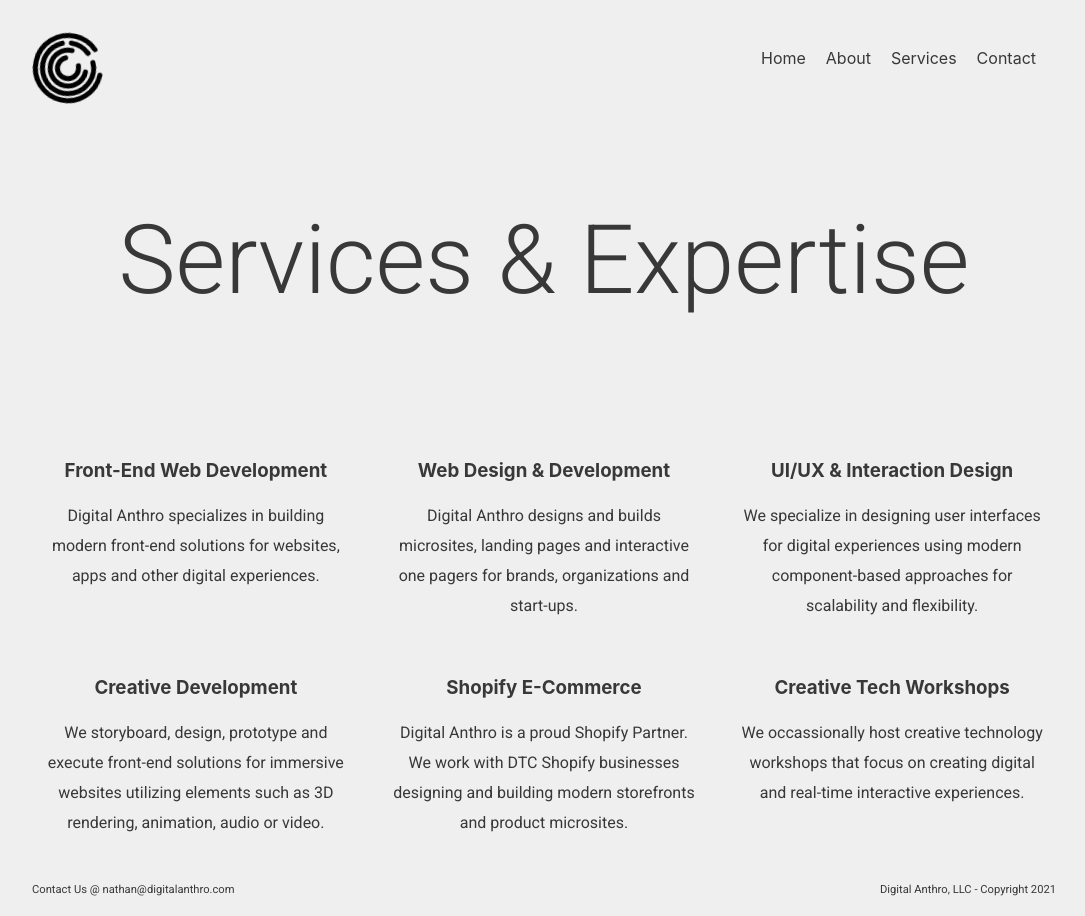
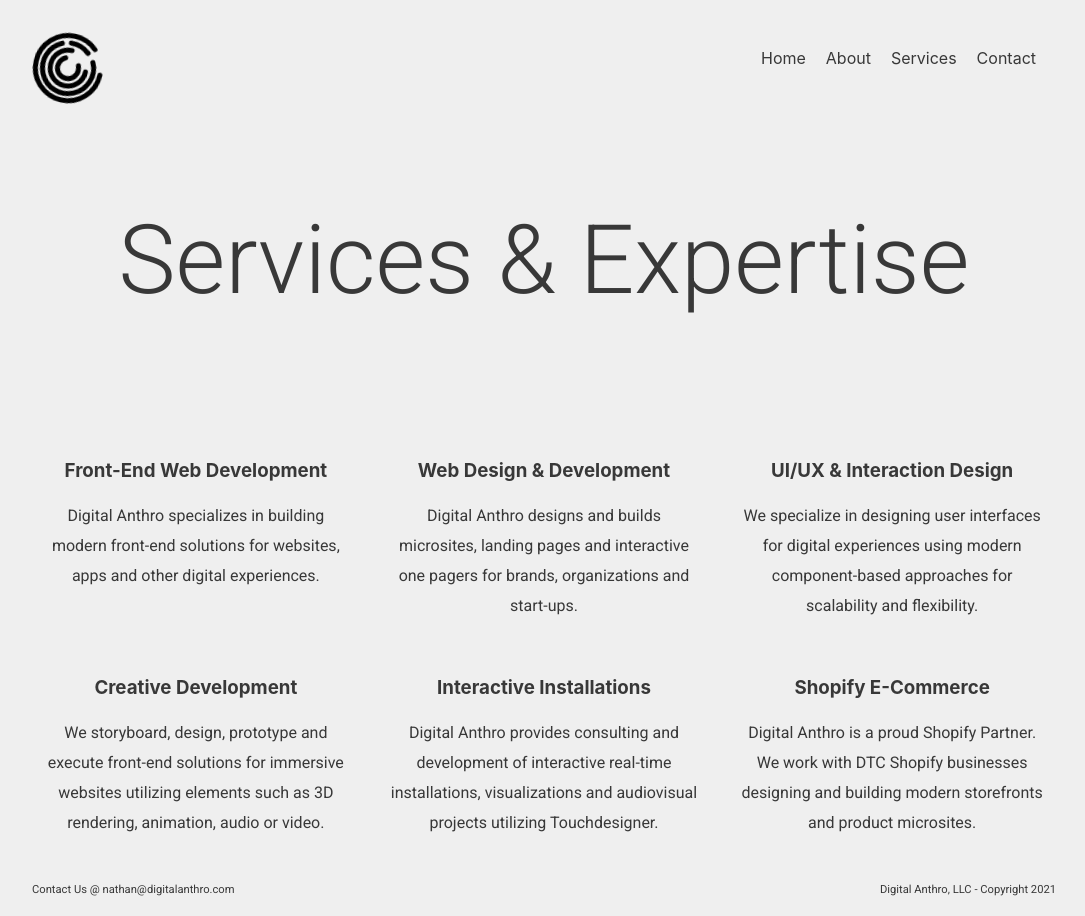
Before and after one commit to keeysnc/digital_anthro, a Next.js app: page /services in a window 1280 px wide. Shown: the whole page, without its empty margins (96-1181 px from the left). Built offline with nearby package versions, Linux system fonts and the light colour scheme.

Commit message:
update services

```diff
--- a/pages/services.js
+++ b/pages/services.js
@@ -37,14 +37,14 @@
 				</div>
 				<div className={serviceStyles.services__grid__item}>
 					<ParagraphText
-						textTitle="Shopify E-Commerce"
-						textDescription="Digital Anthro is a proud Shopify Partner. We work with DTC Shopify businesses designing and building modern storefronts and product microsites."
+						textTitle="Interactive Installations"
+						textDescription="Digital Anthro provides consulting and development of interactive real-time installations, visualizations and audiovisual projects utilizing Touchdesigner."
 					></ParagraphText>
 				</div>
 				<div className={serviceStyles.services__grid__item}>
 					<ParagraphText
-						textTitle="Creative Tech Workshops"
-						textDescription="We occassionally host creative technology workshops that focus on creating digital and real-time interactive experiences."
+						textTitle="Shopify E-Commerce"
+						textDescription="Digital Anthro is a proud Shopify Partner. We work with DTC Shopify businesses designing and building modern storefronts and product microsites."
 					></ParagraphText>
 				</div>
 			</div>
```
